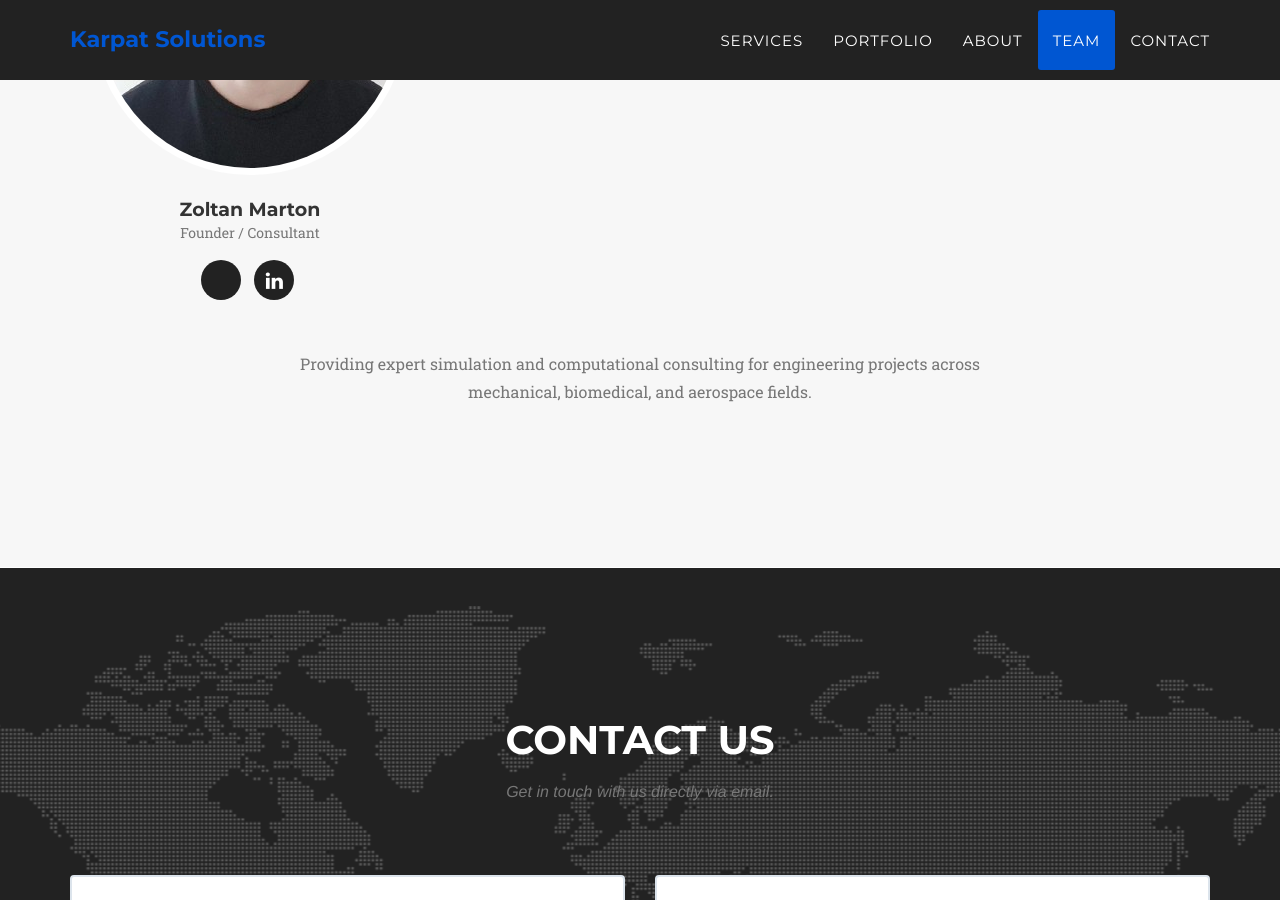
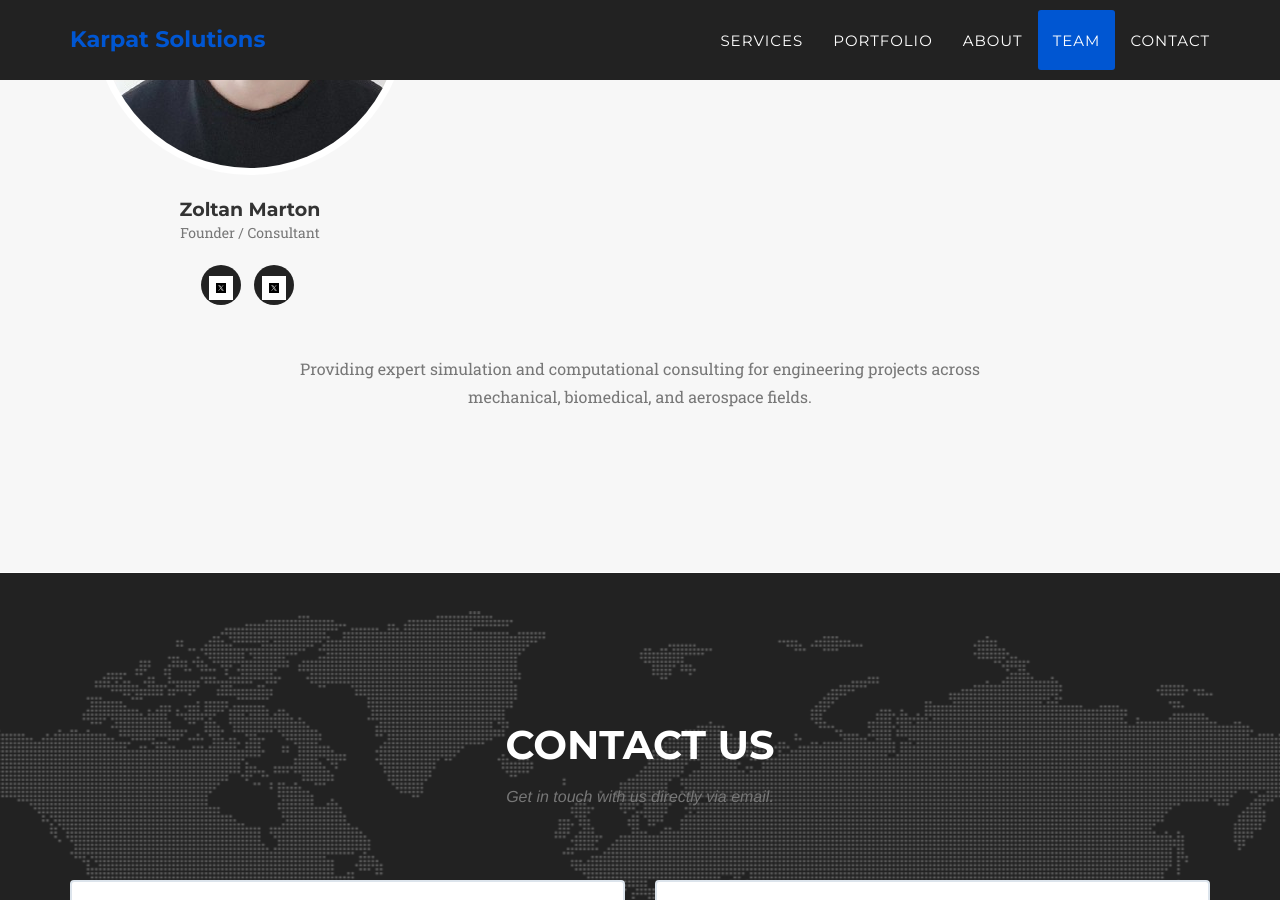
Before and after one commit to ZMatrix253/karpat-solutions, a Jekyll site: the page built from index.html, in a window 1280 px wide and 900 px high, scrolled down 3808 px. Built offline with Jekyll 4.4.1, drawn with Linux system fonts in a browser that asks for light colours; some web fonts are replaced.

Commit message:
Update team.html

```diff
--- a/_includes/team.html
+++ b/_includes/team.html
@@ -19,13 +19,19 @@
                     <p class="text-muted">{{ member.position }}</p>
 
                     <!-- Social Buttons (like About Section) -->
-                    <div class="row text-center" style="margin-top: 15px;">
+                    <div class="row text-center" style="margin-top: 20px;">
                         <ul class="social-buttons list-inline">
                             {% for network in member.social %}
                                 <li>
-                                    <a href="{{ network.url }}" target="_blank">
-                                        <i class="fa fa-{{ network.title | downcase }}"></i>
-                                    </a>
+                                    {% if network.title | downcase == "x" %}
+                                        <a href="{{ network.url }}" target="_blank">
+                                            <img src="img/icons/X-logo.svg" alt="X" style="width:24px; height:24px;">
+                                        </a>
+                                    {% else %}
+                                        <a href="{{ network.url }}" target="_blank">
+                                            <i class="fa fa-{{ network.title | downcase }}"></i>
+                                        </a>
+                                    {% endif %}
                                 </li>
                             {% endfor %}
                         </ul>
```
